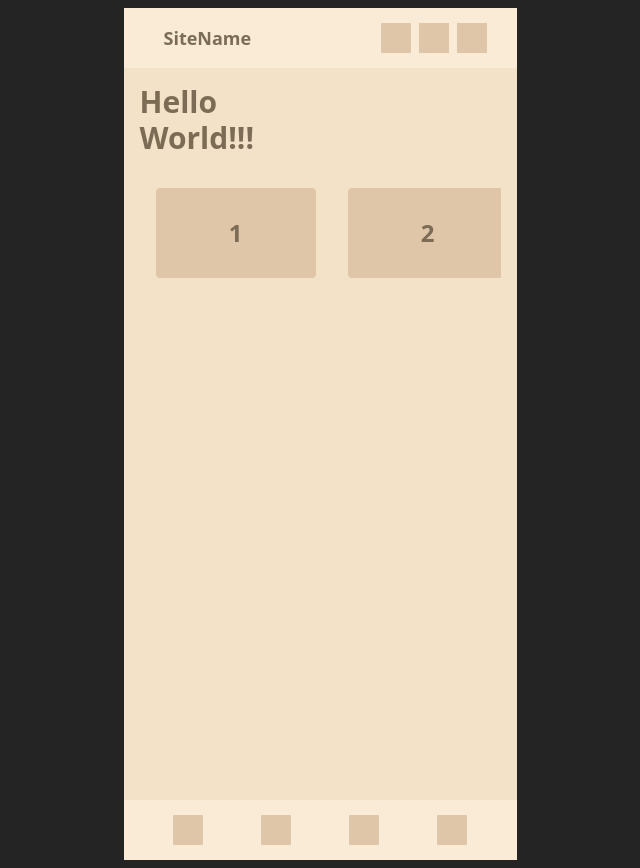
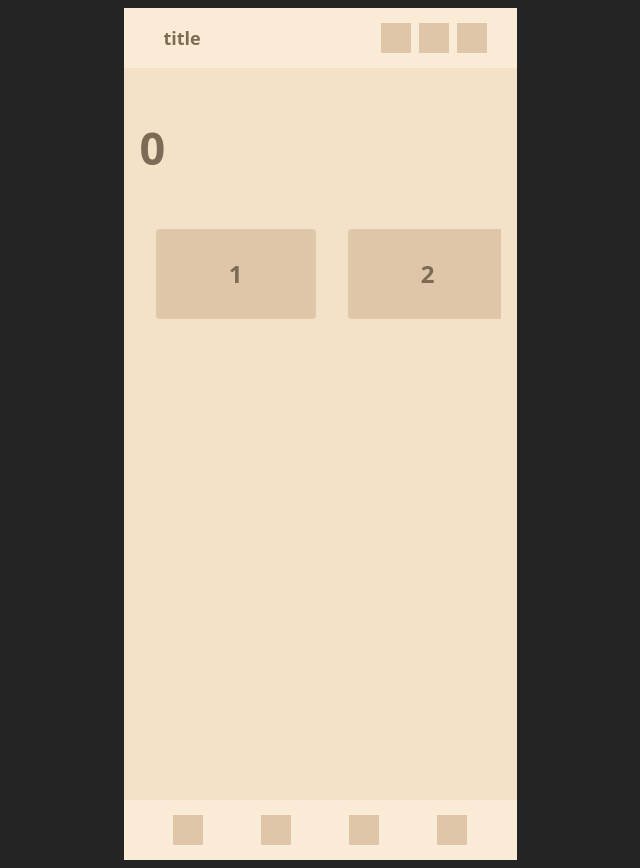
Before and after one commit to ApptiveDev/study-frontend, a React (Vite) app: page / in a window 1280 px wide. Shown: the whole page, without its empty margins (320-960 px from the left). Built offline with nearby package versions, Linux system fonts and the light colour scheme.

Commit message:
3차 스터디

```diff
--- /dev/null
+++ b/src/pages/footer.jsx
@@ -0,0 +1,16 @@
+import React from "react";
+import './Home.css';
+
+function Footer() {
+
+    return (
+    <nav className="navigation">
+        <div className="navigation-button"></div>
+        <div className="navigation-button"></div>
+        <div className="navigation-button"></div>
+        <div className="navigation-button"></div>
+    </nav>
+    );
+};
+
+export default Footer;
--- /dev/null
+++ b/src/pages/header.jsx
@@ -0,0 +1,17 @@
+import React from "react";
+import './Home.css';
+
+function Header (props) {
+    return (
+        <header className="header">
+            <span className="site-name">{props.title}</span>
+            <div className="button-group">
+                <div className="button"></div>
+                <div className="button"></div>
+                <div className="button"></div>
+            </div>
+        </header>
+    );
+};
+
+export default Header;
--- a/src/pages/home.css
+++ b/src/pages/home.css
@@ -11,7 +11,6 @@
     display: flex;
     flex-direction: column;
     justify-content: space-between;
-    border-radius: 4px;
   }
 
   .header {
--- a/src/pages/home.jsx
+++ b/src/pages/home.jsx
@@ -1,4 +1,7 @@
 import React from 'react';
+import Header from './header';
+import Main from './main';
+import Footer from './footer';
 import './Home.css';
 
 const Home = () => {
@@ -6,34 +9,11 @@ const Home = () => {
     <div className="container">
       <div className="phone">
         {/* header */}
-        <header className="header">
-          <span className="site-name">SiteName</span>
-          <div className="button-group">
-            <div className="button"></div>
-            <div className="button"></div>
-            <div className="button"></div>
-          </div>
-        </header>
-
+        <Header title={"title"} />
         {/* Content */}
-        <div className="content">
-          <div className="title">
-            Hello<br />World!!!
-          </div>
-          <div className="boxes-wrap-vertical">
-            {[1, 2, 3, 4, 5].map((num) => (
-              <div key={num} className="box">{num}</div>
-            ))}
-          </div>
-        </div>
-
+        <Main />
         {/* Navigation */}
-        <nav className="navigation">
-          <div className="navigation-button"></div>
-          <div className="navigation-button"></div>
-          <div className="navigation-button"></div>
-          <div className="navigation-button"></div>
-        </nav>
+        <Footer />
       </div>
     </div>
   );
--- /dev/null
+++ b/src/pages/main.jsx
@@ -0,0 +1,24 @@
+import React from "react";
+import { useState } from 'react';
+import './Home.css';
+
+function Main () {
+    const [count, setCount] = useState(0);
+
+    return (
+        <div className="content">
+            <div className="title">
+                <h2 onClick ={ () => setCount(count +1)} > {count} </h2>
+            </div>
+            <div className="boxes-wrap-vertical">
+            <div className="box">1</div>
+            <div className="box">2</div>
+            <div className="box">3</div>
+            <div className="box">4</div>
+            <div className="box">5</div>
+            </div>
+        </div>
+    );
+}
+
+export default Main;
```
